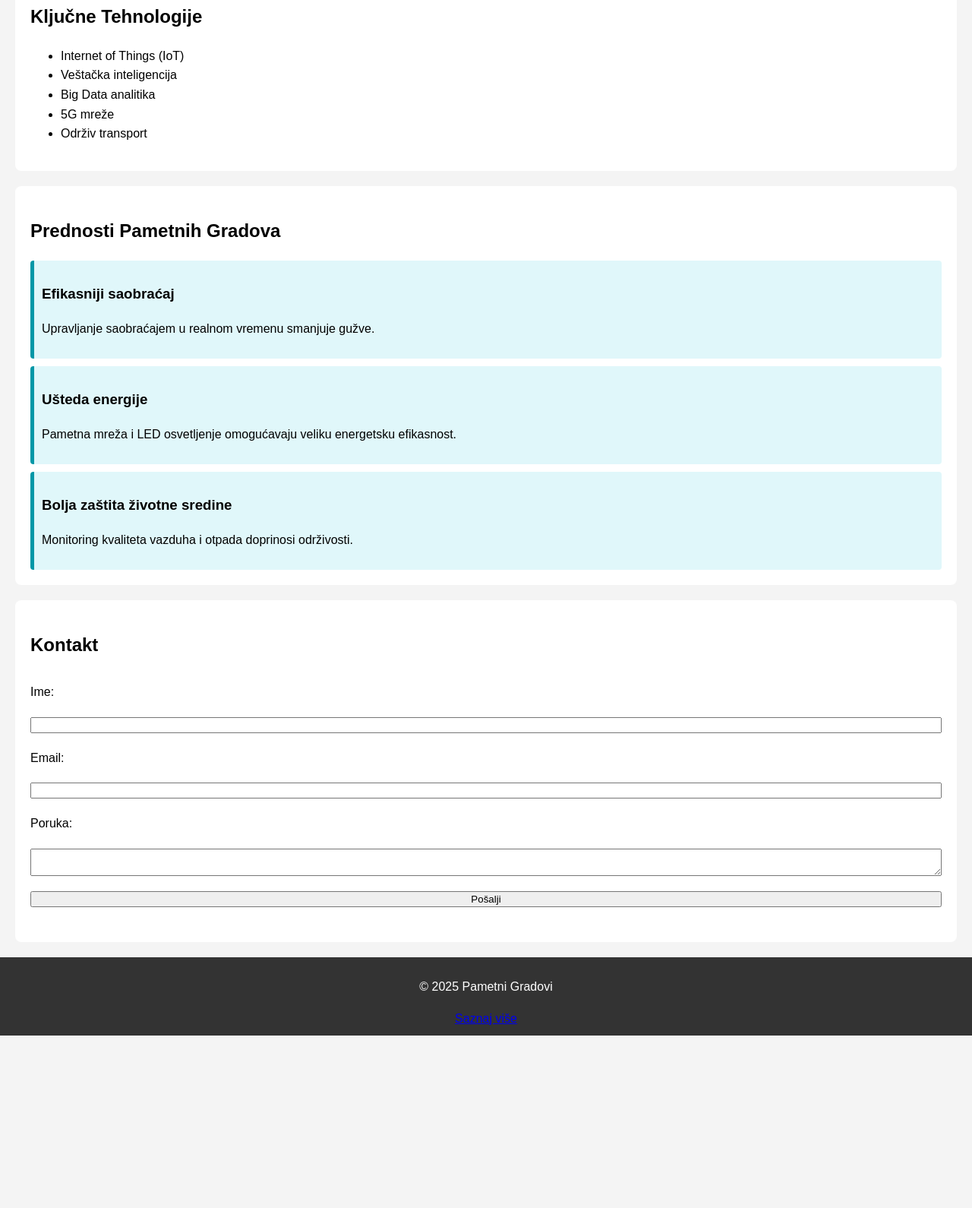
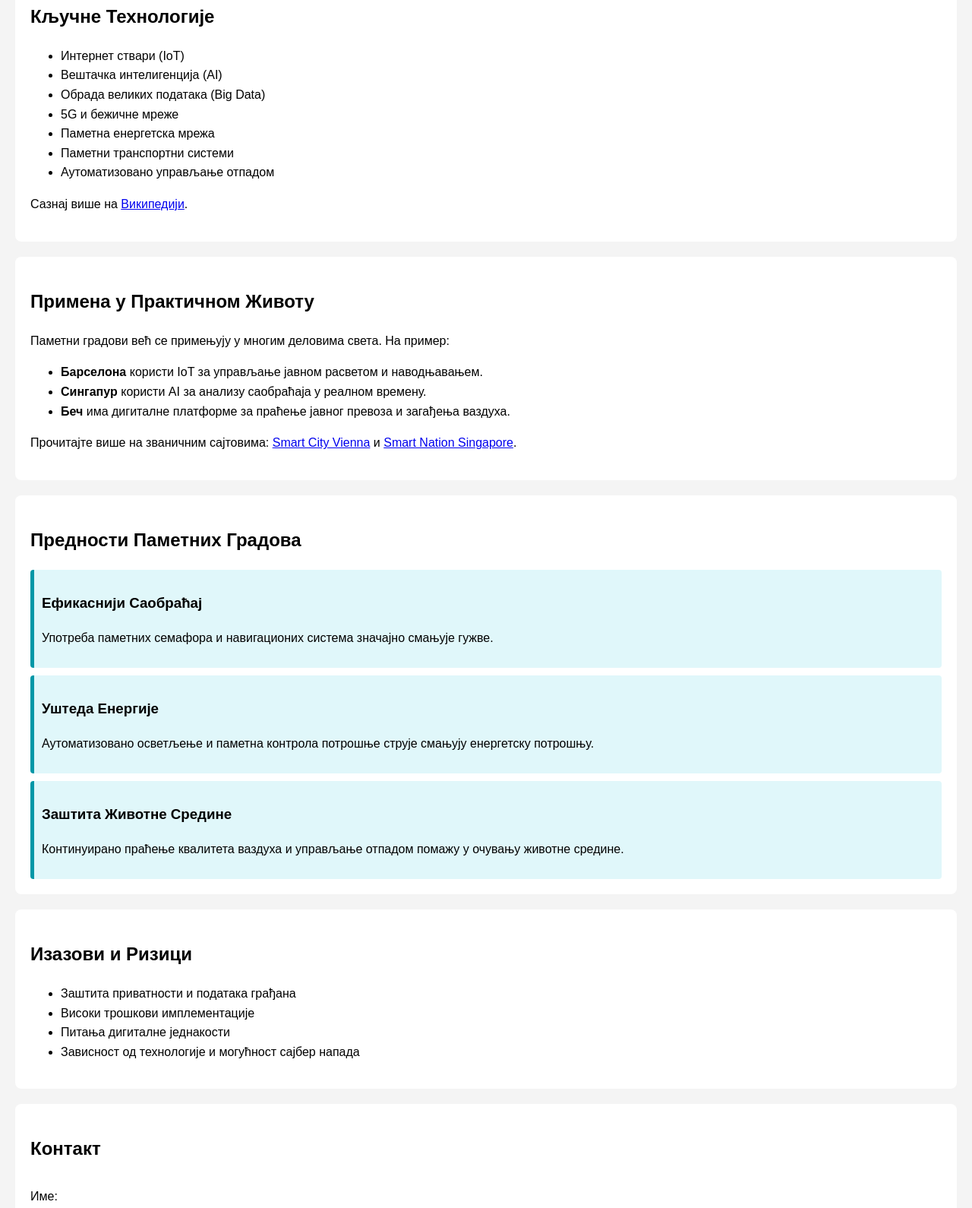
Before and after one commit to niikola13/Pametni-gradovi, a plain HTML site: page index.html in a window 1280 px wide. Shown: the part 746-2336 px from the top of the page at 76% size. Before the commit the page ends 2109 px from the top, so only its background shows below. Drawn offline with Linux system fonts and the light colour scheme.

Commit message:
Add files via upload

```diff
--- a/index.html
+++ b/index.html
@@ -1,77 +1,103 @@
 <!DOCTYPE html>
-<html lang="en">
+<html lang="sr">
 <head>
   <meta charset="UTF-8">
   <meta name="viewport" content="width=device-width, initial-scale=1.0">
-  <title>Pametni Gradovi</title>
+  <title>Паметни Градови</title>
   <link rel="stylesheet" href="style.css">
 </head>
 <body>
   <header>
-    <h1>Pametni Gradovi</h1>
+    <h1>Паметни Градови</h1>
     <nav>
       <ul>
-        <li><a href="#uvod">Uvod</a></li>
-        <li><a href="#tehnologije">Tehnologije</a></li>
-        <li><a href="#prednosti">Prednosti</a></li>
-        <li><a href="#kontakt">Kontakt</a></li>
+        <li><a href="#uvod">Увод</a></li>
+        <li><a href="#tehnologije">Технологије</a></li>
+        <li><a href="#primena">Примена</a></li>
+        <li><a href="#prednosti">Предности</a></li>
+        <li><a href="#izazovi">Изазови</a></li>
+        <li><a href="#kontakt">Контакт</a></li>
       </ul>
     </nav>
   </header>
 
   <section id="uvod">
-    <h2>Sta su pametni gradovi?</h2>
-    <p>Pametni gradovi koriste digitalne tehnologije za poboljšanje kvaliteta života, unapređenje usluga i održiv razvoj. Kroz IoT, big data i AI, oni optimizuju sve od saobraćaja do potrošnje energije.</p>
-    <img src="https://upload.wikimedia.org/wikipedia/commons/thumb/1/15/Smart_city.svg/1200px-Smart_city.svg.png" alt="Pametni grad ilustracija">
+    <h2>Шта су паметни градови?</h2>
+    <p>Паметни градови представљају урбана подручја која користе различите типове електронских метода и сензора за прикупљање података. Податке добијене из ових уређаја користе власти како би ефикасније управљале ресурсима и унапређивале квалитет живота грађана.</p>
+    <img src="https://upload.wikimedia.org/wikipedia/commons/thumb/1/15/Smart_city.svg/1200px-Smart_city.svg.png" alt="Паметни град илустрација">
   </section>
 
   <section id="tehnologije">
-    <h2>Ključne Tehnologije</h2>
+    <h2>Кључне Технологије</h2>
     <ul>
-      <li>Internet of Things (IoT)</li>
-      <li>Veštačka inteligencija</li>
-      <li>Big Data analitika</li>
-      <li>5G mreže</li>
-      <li>Održiv transport</li>
+      <li>Интернет ствари (IoT)</li>
+      <li>Вештачка интелигенција (AI)</li>
+      <li>Обрада великих података (Big Data)</li>
+      <li>5G и бежичне мреже</li>
+      <li>Паметна енергетска мрежа</li>
+      <li>Паметни транспортни системи</li>
+      <li>Аутоматизовано управљање отпадом</li>
+    </ul>
+    <p>Сазнај више на <a href="https://sr.wikipedia.org/wiki/%D0%9F%D0%B0%D0%BC%D0%B5%D1%82%D0%BD%D0%B8_%D0%B3%D1%80%D0%B0%D0%B4" target="_blank">Википедији</a>.</p>
+  </section>
+
+  <section id="primena">
+    <h2>Примена у Практичном Животу</h2>
+    <p>Паметни градови већ се примењују у многим деловима света. На пример:</p>
+    <ul>
+      <li><strong>Барселона</strong> користи IoT за управљање јавном расветом и наводњавањем.</li>
+      <li><strong>Сингапур</strong> користи AI за анализу саобраћаја у реалном времену.</li>
+      <li><strong>Беч</strong> има дигиталне платформе за праћење јавног превоза и загађења ваздуха.</li>
+    </ul>
+    <p>Прочитајте више на званичним сајтовима: <a href="https://www.smartcityvienna.at/" target="_blank">Smart City Vienna</a> и <a href="https://www.smartnation.gov.sg/" target="_blank">Smart Nation Singapore</a>.</p>
+  </section>
+
+  <section id="prednosti">
+    <h2>Предности Паметних Градова</h2>
+    <div class="prednost">
+      <h3>Ефикаснији Саобраћај</h3>
+      <p>Употреба паметних семафора и навигационих система значајно смањује гужве.</p>
+    </div>
+    <div class="prednost">
+      <h3>Уштеда Енергије</h3>
+      <p>Аутоматизовано осветљење и паметна контрола потрошње струје смањују енергетску потрошњу.</p>
+    </div>
+    <div class="prednost">
+      <h3>Заштита Животне Средине</h3>
+      <p>Континуирано праћење квалитета ваздуха и управљање отпадом помажу у очувању животне средине.</p>
+    </div>
+  </section>
+
+  <section id="izazovi">
+    <h2>Изазови и Ризици</h2>
+    <ul>
+      <li>Заштита приватности и података грађана</li>
+      <li>Високи трошкови имплементације</li>
+      <li>Питања дигиталне једнакости</li>
+      <li>Зависност од технологије и могућност сајбер напада</li>
     </ul>
   </section>
 
-  <section id="prednosti">
-    <h2>Prednosti Pametnih Gradova</h2>
-    <div class="prednost">
-      <h3>Efikasniji saobraćaj</h3>
-      <p>Upravljanje saobraćajem u realnom vremenu smanjuje gužve.</p>
-    </div>
-    <div class="prednost">
-      <h3>Ušteda energije</h3>
-      <p>Pametna mreža i LED osvetljenje omogućavaju veliku energetsku efikasnost.</p>
-    </div>
-    <div class="prednost">
-      <h3>Bolja zaštita životne sredine</h3>
-      <p>Monitoring kvaliteta vazduha i otpada doprinosi održivosti.</p>
-    </div>
-  </section>
-
   <section id="kontakt">
-    <h2>Kontakt</h2>
+    <h2>Контакт</h2>
     <form onsubmit="return posaljiPoruku();">
-      <label for="ime">Ime:</label>
+      <label for="ime">Име:</label>
       <input type="text" id="ime" name="ime" required>
 
-      <label for="email">Email:</label>
+      <label for="email">Е-пошта:</label>
       <input type="email" id="email" name="email" required>
 
-      <label for="poruka">Poruka:</label>
+      <label for="poruka">Порука:</label>
       <textarea id="poruka" name="poruka" required></textarea>
 
-      <button type="submit">Pošalji</button>
+      <button type="submit">Пошаљи</button>
     </form>
     <p id="potvrda"></p>
   </section>
 
   <footer>
-    <p>&copy; 2025 Pametni Gradovi</p>
-    <a href="https://en.wikipedia.org/wiki/Smart_city" target="_blank">Saznaj više</a>
+    <p>&copy; 2025 Паметни Градови | Пројекат развио ChatGPT</p>
+    <a href="https://www.smartcitiesworld.net/" target="_blank">Smart Cities World</a>
   </footer>
 
   <script src="script.js"></script>
```
